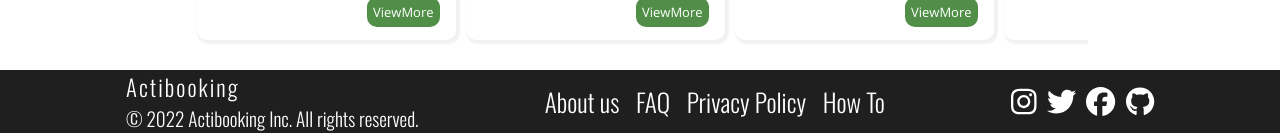
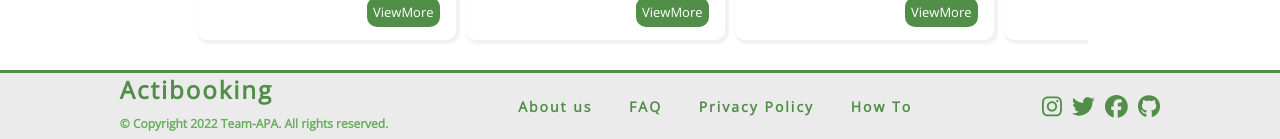
Before and after one commit to skierovski/Actibooking-mirrored, a React (Create React App) app in the folder actibooking_react_app/: page / in a window 1280 px wide. Shown: the part 1326-1465 px from the top of the page. Built offline with nearby package versions, Linux system fonts and the light colour scheme.

Commit message:
Add style to Footer

```diff
--- a/actibooking_react_app/src/Components/Footer/Footer.js
+++ b/actibooking_react_app/src/Components/Footer/Footer.js
@@ -1,33 +1,45 @@
-import styles from './Footer.module.css'
-import {FontAwesomeIcon} from '@fortawesome/react-fontawesome'
-import {faInstagram, faTwitter, faFacebook, faGithub} from '@fortawesome/free-brands-svg-icons'
+import styles from "./Footer.module.css";
+import { FontAwesomeIcon } from "@fortawesome/react-fontawesome";
+import {
+  faInstagram,
+  faTwitter,
+  faFacebook,
+  faGithub,
+} from "@fortawesome/free-brands-svg-icons";
 
 const Footer = () => {
   return (
     <div className={styles.footer}>
       <div className={styles.left}>
-                <div className={styles.logo}>
-                <p>Actibooking</p>
-                </div>
-                <p>© 2022 Actibooking Inc. All rights reserved.</p>
+        <p className={styles.logo}>Actibooking</p>
+        <p className={styles.copyright}>
+          © Copyright 2022 Team-APA. All rights reserved.
+        </p>
       </div>
       <div className={styles.link}>
-                <p>About us</p>
-                <p>FAQ</p>
-                <p>Privacy Policy</p>
-                <p>How To</p>
+        <a href="link/" className={styles.links}>
+          About us
+        </a>
+        <a href="link/" className={styles.links}>
+          FAQ
+        </a>
+        <a href="link/" className={styles.links}>
+          Privacy Policy
+        </a>
+        <a href="link/" className={styles.links}>
+          How To
+        </a>
       </div>
       <div className={styles.privacy}>
         <div className={styles.icons}>
-                <FontAwesomeIcon icon={faInstagram} className={styles.social}/>
-                <FontAwesomeIcon icon={faTwitter} className={styles.social}/>
-                <FontAwesomeIcon icon={faFacebook} className={styles.social}/>
-                <FontAwesomeIcon icon={faGithub} className={styles.social}/>
+          <FontAwesomeIcon icon={faInstagram} className={styles.social} />
+          <FontAwesomeIcon icon={faTwitter} className={styles.social} />
+          <FontAwesomeIcon icon={faFacebook} className={styles.social} />
+          <FontAwesomeIcon icon={faGithub} className={styles.social} />
         </div>
       </div>
-
     </div>
-    )
-}
+  );
+};
 
 export default Footer;
--- a/actibooking_react_app/src/Components/Footer/Footer.module.css
+++ b/actibooking_react_app/src/Components/Footer/Footer.module.css
@@ -1,14 +1,15 @@
 .footer {
   width: 100%;
-    background: #1f1f1f;
+  background: #ebebeb;
   display: flex;
   flex-direction: row;
   align-items: center;
   justify-content: space-evenly;
+  border-top: 3px solid #518e48;
 }
 
 .left {
-    font-size:calc(2px + 1vw);
+  font-size: calc(2px + 1vw);
   color: white;
 }
 
@@ -17,14 +18,28 @@
   padding: 0;
 }
 
-.logo p {
+.logo {
   margin: 0;
-    padding: 0;
-    font-family: 'Oswald', sans-serif;
-    color: white;
-    font-size:calc(10px + 1vw);
+  padding: 10;
+  font-family: "Open Sans", sans-serif;
+  padding: 10px;
+  font-size: 24px;
+  font-weight: 600;
+  color: #518e48;
   letter-spacing: 2px;
 }
+
+.copyright {
+  margin: 10px;
+  padding: 20px;
+  font-family: "Open Sans", sans-serif;
+  font-size: 12px;
+  font-weight: 600;
+  color: #67ad5c;
+
+  line-height: 3;
+}
+
 .link {
   display: flex;
   flex-direction: row;
@@ -32,12 +47,11 @@
 }
 
 .link p {
-    font-size:calc(6px + 1.5vw);
-    font-family: 'Oswald', sans-serif;
+  font-size: calc(6px + 1.5vw);
+  font-family: "Oswald", sans-serif;
   color: white;
   cursor: pointer;
 }
-
 
 .privacy {
   display: flex;
@@ -47,7 +61,7 @@
 .privacy p {
   margin: 0;
   padding: 0;
-    font-family: 'Oswald', sans-serif;
+  font-family: "Oswald", sans-serif;
   font-size: 2vw;
   color: white;
 }
@@ -55,10 +69,34 @@
 .icons {
   display: flex;
   gap: 0.8vw;
-    font-size:calc(10px + 1.5vw);
+  font-size: calc(10px + 1vw);
   cursor: pointer;
 }
 
 .social {
-    color: white;
+  color: #518e48;
+  border-bottom: 2px solid transparent;
 }
+
+.social:hover {
+  color: #67ad5c;
+  text-decoration: underline;
+  border-bottom: 2px solid #518e48;
+}
+
+.links {
+  font-family: "Open Sans", sans-serif;
+  padding: 10px;
+  font-size: 14px;
+  font-weight: 600;
+  color: #518e48;
+  letter-spacing: 2px;
+  text-decoration: none;
+  border-bottom: 2px solid transparent;
+}
+
+.links:hover {
+  color: #67ad5c;
+
+  border-bottom: 2px solid #518e48;
+}
```
Lines whose indentation alone changed are shown as unchanged.
